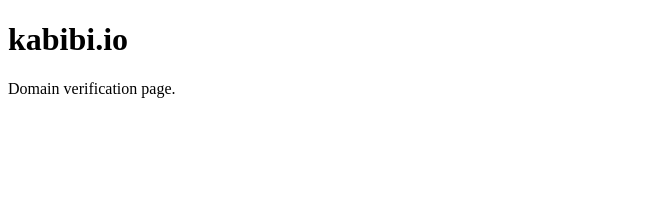
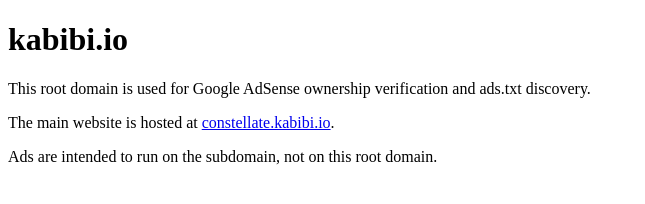
Before and after one commit to kabir-vats/kabibi-io, a plain HTML site: page index.html in a window 1280 px wide. Shown: the whole page, without its empty margins (0-645 px from the left). Drawn offline with Linux system fonts and the light colour scheme.

Commit message:
subdomain explainer

```diff
--- a/index.html
+++ b/index.html
@@ -12,6 +12,8 @@
 </head>
 <body>
   <h1>kabibi.io</h1>
-  <p>Domain verification page.</p>
+  <p>This root domain is used for Google AdSense ownership verification and ads.txt discovery.</p>
+  <p>The main website is hosted at <a href="https://constellate.kabibi.io/">constellate.kabibi.io</a>.</p>
+  <p>Ads are intended to run on the subdomain, not on this root domain.</p>
 </body>
 </html>
```
Also changed, not shown: ads.txt.
